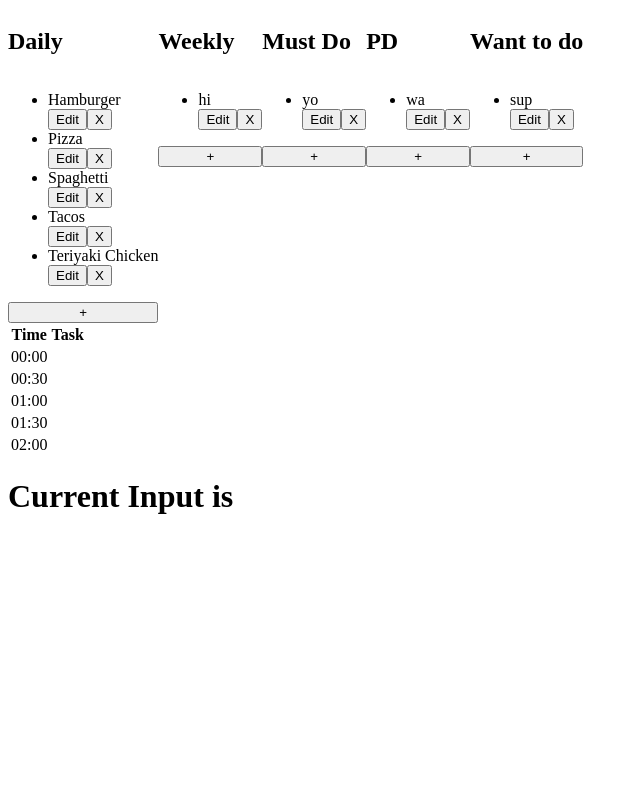
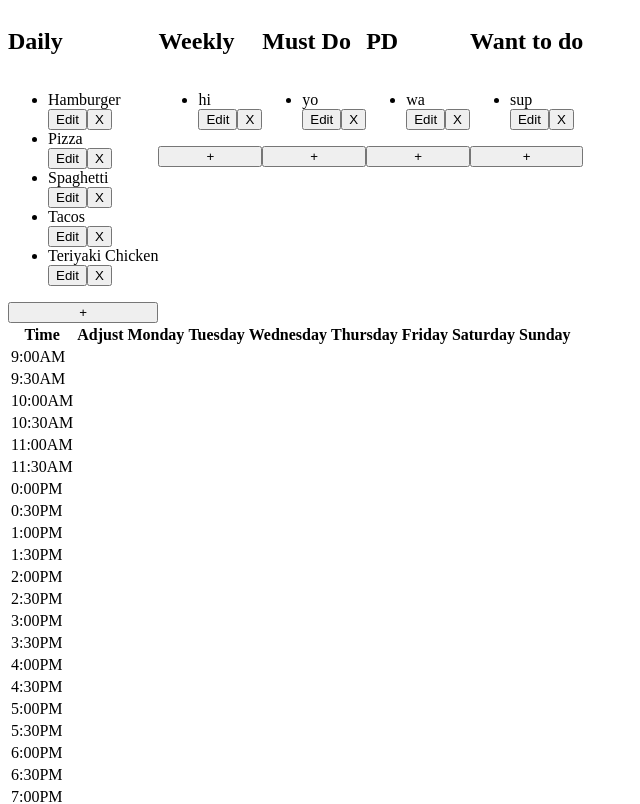
Before and after one commit to viclok/vue-playground, a Vue app in the folder playground/: page / in a window 1280 px wide. Shown: the top 804 px of the page, without its empty margins (0-640 px from the left). Built offline with nearby package versions, Linux system fonts and the light colour scheme.

Commit message:
updated table elements

```diff
--- a/playground/src/App.vue
+++ b/playground/src/App.vue
@@ -16,7 +16,7 @@
 
   const selectedMsg = ref('')
 
-  const hours = ['00:00', '00:30', '01:00', '01:30', '02:00']
+  // const hours = ['00:00', '00:30', '01:00', '01:30', '02:00']
 
   function updateItem(event) {
     event.target.innerHTML = selectedMsg.value
@@ -29,6 +29,36 @@
     }
     // console.log(event)
   }
+
+  function generateHours(startHour, endHour) {
+    const timeArray = []
+    var timeCode = "AM"
+    var offset = 0
+    var time1=  ""
+    var time2= ""
+    for (let i = startHour; i <= endHour; i++) {
+      if (i >= 12 && i < 24) {
+        offset = 12
+        timeCode = "PM"
+      } else if (i >= 24) {
+        offset = 24
+        timeCode = "AM"
+      } else {
+        offset = 0
+        timeCode = "AM"
+      }
+      time1 = (i - offset) + ":00" + timeCode
+      timeArray.push(time1)
+      if (i < endHour) {
+        time2 = (i - offset) + ":30" + timeCode
+        timeArray.push(time2)
+      }
+    }
+    return timeArray
+  }
+
+  const hours = generateHours(9, 27)
+  const headers = ['Time', 'Adjust', 'Monday', 'Tuesday', 'Wednesday', 'Thursday', 'Friday', 'Saturday', 'Sunday']
 
   window.addEventListener("keydown", receiveKeys)
 </script>
@@ -45,15 +75,14 @@
   <table>
       <thead>
         <tr>
-          <th>Time</th>
-          <th>Task</th>
+          <th v-for="header in headers">{{ header }}</th>
+
         </tr>
       </thead>
       <tbody>
         <tr v-for="(hour, index) in hours" :key="index">
           <td>{{ hour }}</td>
-          <td @click="updateItem">
-          </td>
+          <td v-for="i in 8" @click="updateItem"></td>
         </tr>
       </tbody>
     </table>
```
Also changed, not shown: 1 other file (tests, documents, lock files or other folders).
